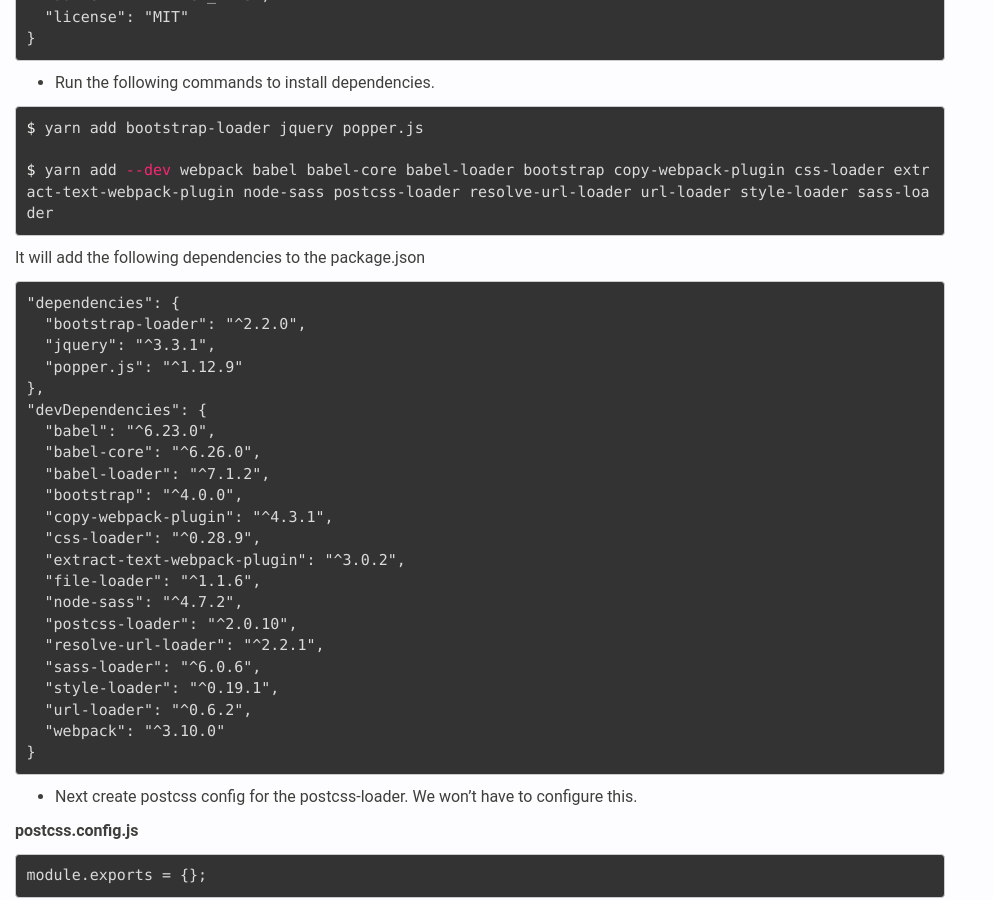
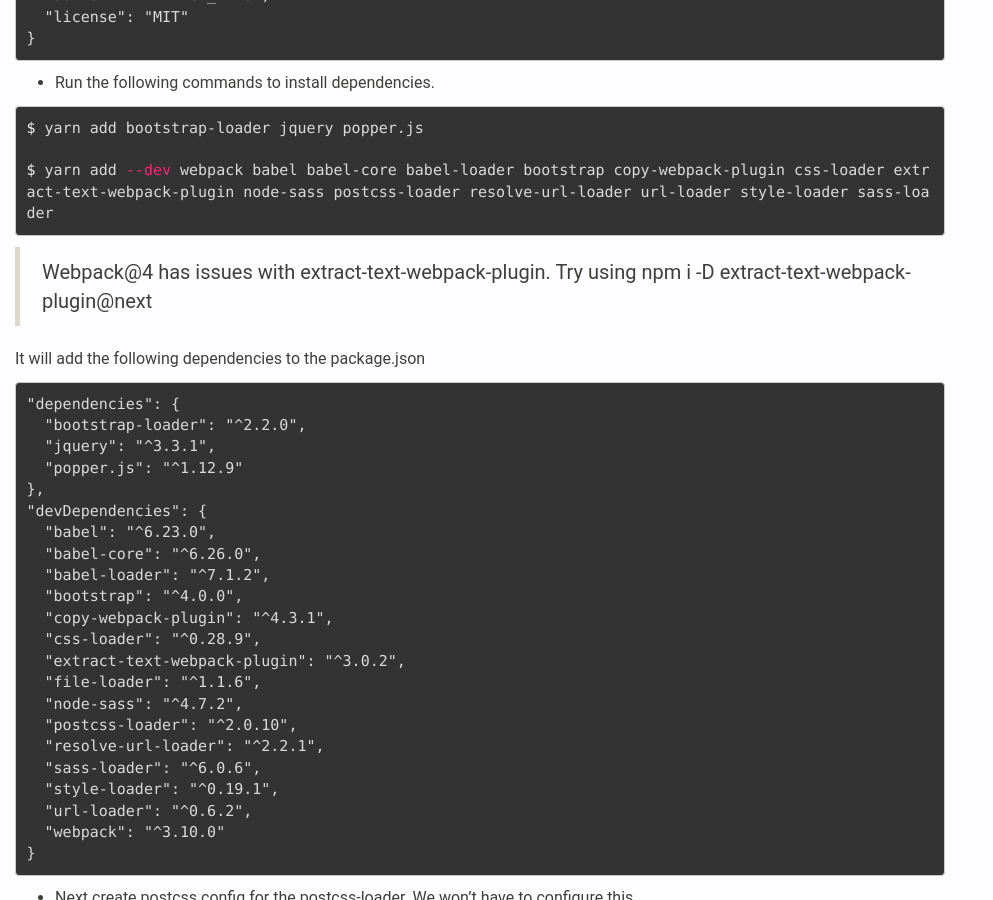
Before and after one commit to bhavyanshu/bhavyanshu.github.com, a Jekyll site: the page built from _posts/2018-01-21-using-bootstrap-4-webpack-3-and-yarn-for-wordpress-theme-assets.md, in a window 1280 px wide and 900 px high, scrolled down 1357 px. Shown: the whole window, without its empty margins (0-993 px from the left). Built offline with Jekyll 4.4.1, drawn with Linux system fonts in a browser that asks for light colours; comment, search, counter and statistics services are not loaded.

Commit message:
update regarding webpack4

````diff
--- a/_posts/2018-01-21-using-bootstrap-4-webpack-3-and-yarn-for-wordpress-theme-assets.md
+++ b/_posts/2018-01-21-using-bootstrap-4-webpack-3-and-yarn-for-wordpress-theme-assets.md
@@ -69,6 +69,9 @@
 
 $ yarn add --dev webpack babel babel-core babel-loader bootstrap copy-webpack-plugin css-loader extract-text-webpack-plugin node-sass postcss-loader resolve-url-loader url-loader style-loader sass-loader
 ```
+
+> Webpack@4 has issues with extract-text-webpack-plugin. Try using npm i -D extract-text-webpack-plugin@next
+
 
 It will add the following dependencies to the package.json
 
````
